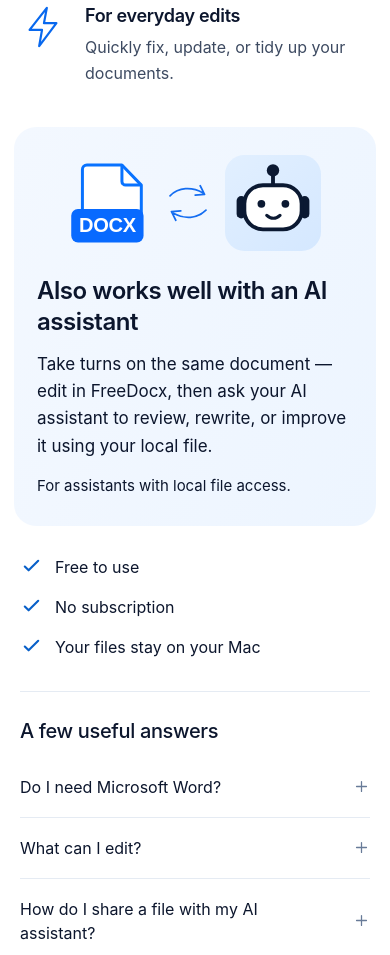
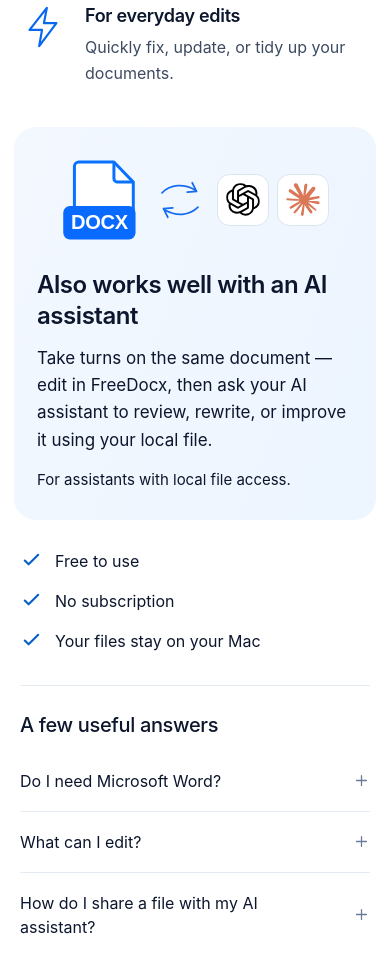
Before and after one commit to SiavashB/FreeDocx, a plain HTML site: page Website/index.html in a window 390 px wide. Shown: the part 1309-2264 px from the top of the page. Drawn offline with Linux system fonts and the light colour scheme.

Commit message:
Show ChatGPT and Claude icons in the website AI workflow

```diff
--- a/Website/index.html
+++ b/Website/index.html
@@ -115,10 +115,13 @@
       </section>
 
       <section class="workflow wrap-wide" id="workflow" aria-labelledby="workflow-title">
-        <div class="workflow-art" role="img" aria-label="A DOCX file and a friendly robot, connected by two arrows showing you and an AI assistant taking turns editing the same file.">
+        <div class="workflow-art" role="img" aria-label="A DOCX file linked by two-way arrows to the ChatGPT and Claude icons.">
           <img class="workflow-file" src="assets/docx-file.svg" width="110" height="120" alt="" loading="lazy">
           <svg class="handoff-arrows" viewBox="0 0 64 64" aria-hidden="true"><path d="M7 22c12-12 30-13 46-4m-4-10 6 12-13 1M57 42C45 54 27 55 11 46m4 10L9 44l13-1"/></svg>
-          <img class="workflow-robot" src="assets/ai-robot.svg" width="124" height="124" alt="" loading="lazy">
+          <div class="workflow-assistants">
+            <img src="assets/chatgpt.svg" width="64" height="64" alt="" loading="lazy">
+            <img src="assets/claude.svg" width="64" height="64" alt="" loading="lazy">
+          </div>
         </div>
         <div class="workflow-copy">
           <h2 id="workflow-title">Also works well with an AI assistant</h2>
--- a/Website/styles.css
+++ b/Website/styles.css
@@ -91,8 +91,9 @@ h1 { margin: 0; font-size: clamp(2.75rem, 4.45vw, 4rem); font-weight: 600; line-
 
 .workflow { display: grid; grid-template-columns: 350px minmax(0, 1fr); align-items: center; gap: 46px; padding: 42px 64px; border-radius: 28px; background: linear-gradient(110deg, #f3f8ff, #edf5ff); }
 .workflow-art { display: flex; justify-content: center; align-items: center; gap: 18px; }
-.workflow-file { width: 110px; height: 120px; }
-.workflow-robot { width: 124px; height: 124px; }
+.workflow-file { flex: none; width: 110px; height: 120px; }
+.workflow-assistants { display: grid; grid-template-columns: repeat(2, minmax(0, 1fr)); gap: 10px; width: 148px; min-width: 0; }
+.workflow-assistants img { width: 100%; aspect-ratio: 1; padding: 16%; border: 1px solid #dbe5ef; border-radius: 24%; background: #fff; }
 .handoff-arrows { width: 56px; height: 56px; fill: none; stroke: #146df1; stroke-width: 2.4; stroke-linecap: round; stroke-linejoin: round; }
 .workflow-copy h2 { margin: 0; font-size: clamp(1.5rem, 2.3vw, 2.125rem); line-height: 1.3; font-weight: 600; letter-spacing: -.7px; }
 .workflow-copy > p { margin: 18px 0 0; font-size: 1.25rem; line-height: 1.6; }
@@ -141,7 +142,7 @@ h1 { margin: 0; font-size: clamp(2.75rem, 4.45vw, 4rem); font-weight: 600; line-
   .workflow { grid-template-columns: 300px minmax(0, 1fr); gap: 32px; padding-inline: 38px; }
   .workflow-art { gap: 11px; }
   .workflow-file { width: 95px; height: 104px; }
-  .workflow-robot { width: 110px; height: 110px; }
+  .workflow-assistants { width: 126px; }
   .workflow-copy > p { font-size: 1.125rem; }
   .assurances { gap: 40px; }
   .assurances li { font-size: 1rem; }
@@ -168,7 +169,6 @@ h1 { margin: 0; font-size: clamp(2.75rem, 4.45vw, 4rem); font-weight: 600; line-
   .workflow { grid-template-columns: 1fr; gap: 28px; padding: 35px 40px; }
   .workflow-art { gap: 24px; justify-content: flex-start; }
   .workflow-file { width: 95px; height: 104px; }
-  .workflow-robot { width: 110px; height: 110px; }
   .workflow-copy h2 { font-size: 1.75rem; }
   .workflow-copy > p { max-width: 650px; font-size: 1.1875rem; }
   .assurances { flex-wrap: wrap; justify-content: flex-start; gap: 18px 35px; margin-block: 35px; }
@@ -214,7 +214,7 @@ h1 { margin: 0; font-size: clamp(2.75rem, 4.45vw, 4rem); font-weight: 600; line-
   .workflow { padding: 28px 23px; gap: 24px; border-radius: 22px; }
   .workflow-art { justify-content: center; gap: 14px; }
   .workflow-file { width: 82px; height: 90px; }
-  .workflow-robot { width: 96px; height: 96px; }
+  .workflow-assistants { width: 112px; gap: 8px; }
   .handoff-arrows { width: 46px; height: 46px; }
   .workflow-copy h2 { font-size: 1.5rem; letter-spacing: -.45px; }
   .workflow-copy > p { font-size: 1.0625rem; margin-top: 14px; }
```
Also changed, not shown: Website/assets/assistant-icons-license.txt (added, +23 -0 lines), Website/README.md, Website/assets/ai-robot.svg (deleted), Website/assets/chatgpt.svg (added), Website/assets/claude.svg (added).
